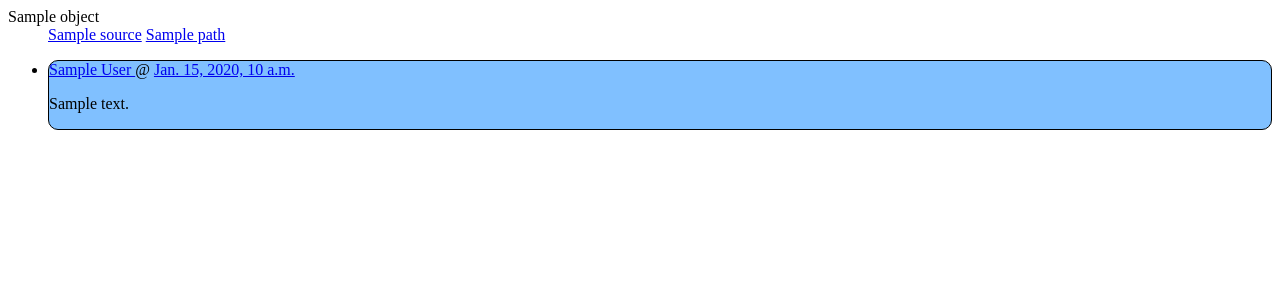
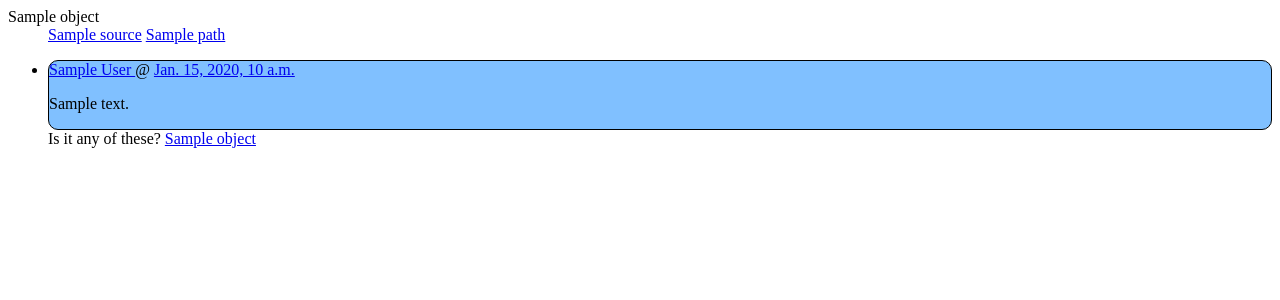
Before and after one commit to calcnerd256/telelogue, a Django app: template transit/templates/transit/unmet_semantics.html in a window 1280 px wide. Shown: the top 300 px of the page. Run offline with Django 3.2, Linux system fonts and the light colour scheme; the template is opened without the code that fills it: most values are stand-ins (such as "Sample title", 1, 10 or a date in 2020).

Commit message:
link to candidates

```diff
--- a/transit/templates/transit/unmet_semantics.html
+++ b/transit/templates/transit/unmet_semantics.html
@@ -13,3 +13,12 @@
         {% endfor %}
     </dl>
 {% endblock before_list %}
+
+{% block item %}
+    {{ block.super }}
+    Is it any of these?
+    {% for candidate in semantic_fringe %}
+        <a href="{% url "create_from_three_messages" candidate.source.value.pk candidate.path.value.pk object.pk %}">
+            {{ candidate.name }}</a>
+    {% endfor %}
+{% endblock item %}
```
